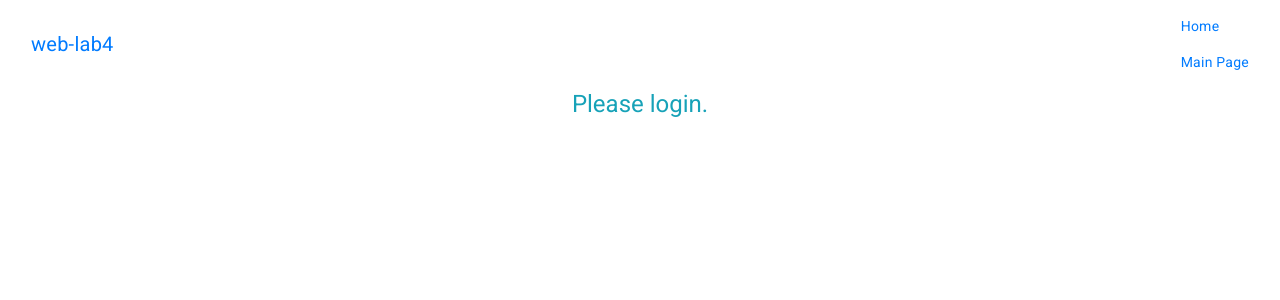
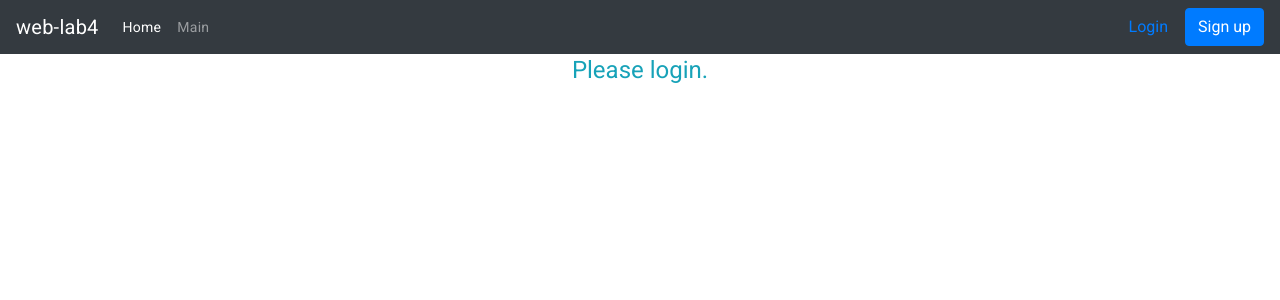
Before and after one commit to maksgir/web-lab4, an Angular app in the folder frontend/: page /main in a window 1280 px wide. Shown: the top 300 px of the page. Built offline with nearby package versions, Linux system fonts and the light colour scheme.

Commit message:
navbar html update

```diff
--- a/frontend/src/app/component/navbar/navbar.component.html
+++ b/frontend/src/app/component/navbar/navbar.component.html
@@ -1,23 +1,42 @@
-<nav class="navbar navbar-inverse">
-  <div class="container-fluid">
-    <div class="navbar-header">
-      <a class="navbar-brand" href="https://github.com/maksgir/web-lab4">web-lab4</a>
-    </div>
-    <div class="navbar-right">
-      <button mat-button [matMenuTriggerFor]="menu" class="navbar-btn">{{info.username}}</button>
-      <mat-menu #menu="matMenu">
-        <button mat-menu-item [routerLink]="['/login']" *ngIf="!info.token">Login</button>
-        <button mat-menu-item (click)="logout()" *ngIf="info.token">Logout</button>
-      </mat-menu>
-    </div>
-    <ul class="nav navbar-nav" routerLinkActive="active">
+<nav class="navbar navbar-expand-lg navbar-dark bg-dark">
+  <a class="navbar-brand" href="https://github.com/maksgir/web-lab4">web-lab4</a>
+  <button class="navbar-toggler" type="button" data-toggle="collapse" data-target="#navbarSupportedContent" aria-controls="navbarSupportedContent" aria-expanded="false" aria-label="Toggle navigation">
+    <span class="navbar-toggler-icon"></span>
+  </button>
 
-      <li class="nav-item"><a class="nav-link" [routerLink]="['/home']">Home</a></li>
+  <div class="collapse navbar-collapse" id="navbarSupportedContent">
+    <ul class="navbar-nav mr-auto">
+
+
+      <li class="nav-item active">
+        <a class="nav-link" [routerLink]="['/home']">Home <span class="sr-only">(current)</span></a>
+      </li>
+
 
       <li class="nav-item">
-        <a class="nav-link" [routerLink]="['/main']">Main Page</a>
+        <a class="nav-link" [routerLink]="['/main']">Main</a>
       </li>
 
+
     </ul>
+    <div class="d-flex align-items-center">
+      <button type="button" class="btn btn-link px-3 me-2" *ngIf="!info.token" [routerLink]="['/login']">
+        Login
+      </button>
+      <button type="button" class="btn btn-primary me-3" *ngIf="!info.token" [routerLink]="['/register']">
+        Sign up
+      </button>
+
+      <div *ngIf="info.token">
+        <button mat-button [matMenuTriggerFor]="menu" class="navbar-btn btn-link px-3 me-2">{{info.username}}</button>
+        <mat-menu #menu="matMenu">
+          <button mat-menu-item (click)="logout()" >Logout</button>
+        </mat-menu>
+      </div>
+
+    </div>
+
+
+
   </div>
 </nav>
```
